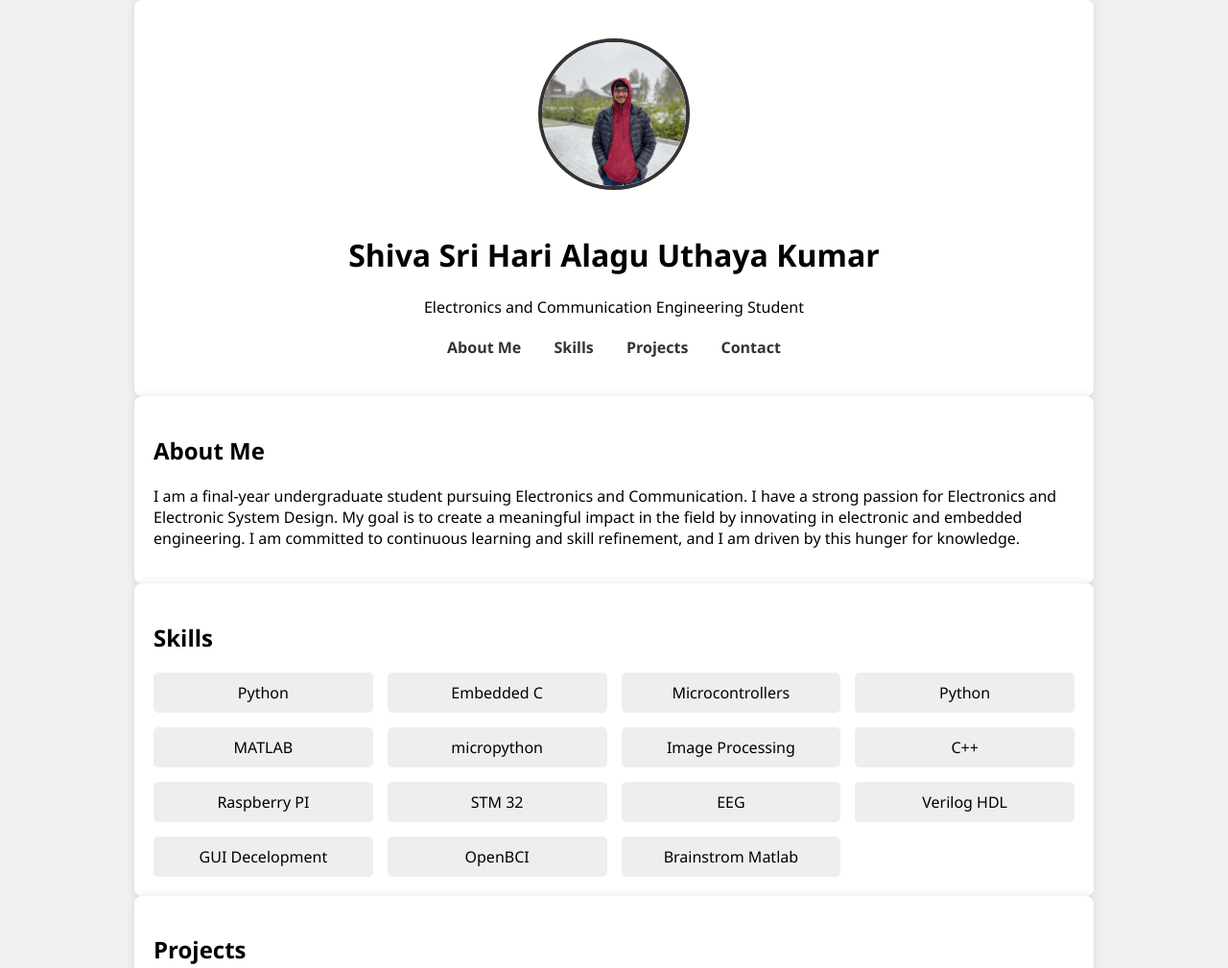
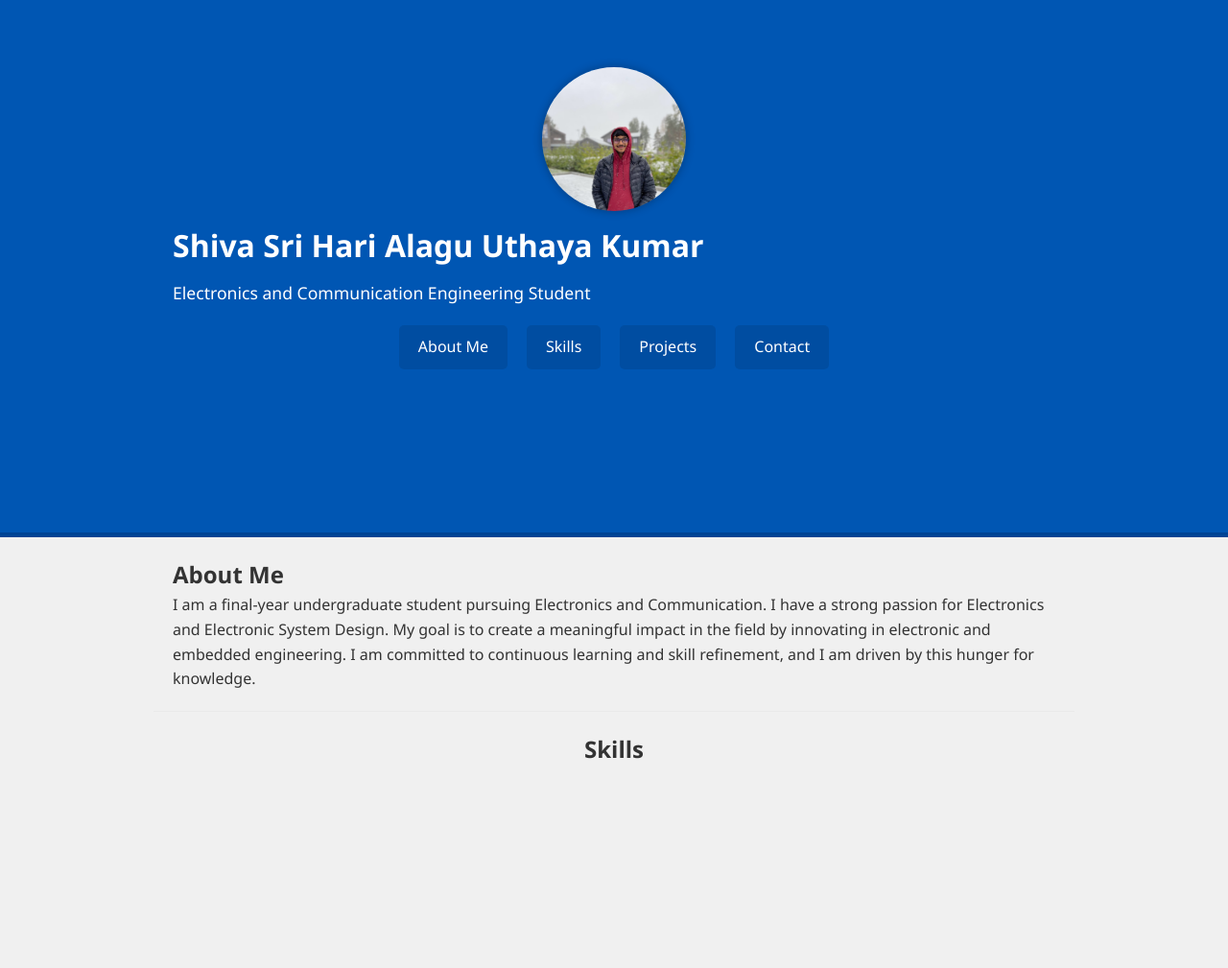
Before and after one commit to SHIVASRIHARIALU/CV, a plain HTML site: page index.html in a window 1280 px wide. Shown: the top 1009 px of the page at 96% size. After the commit the page ends 800 px from the top, so only its background shows below. Drawn offline with Linux system fonts and the light colour scheme.

Commit message:
Update styles.css

```diff
--- a/styles.css
+++ b/styles.css
@@ -1,75 +1,152 @@
-/* Add to your existing styles.css */
+/* Base Reset */
+* {
+    margin: 0;
+    padding: 0;
+    box-sizing: border-box;
+}
 
 body, html {
-    margin: 0;
-    padding: 0;
     width: 100%;
     height: 100%;
     font-family: 'Segoe UI', Tahoma, Geneva, Verdana, sans-serif;
+    color: #333;
+    line-height: 1.6;
     background-color: #f0f0f0;
+    overflow-x: hidden;
 }
 
+/* Smooth Scroll */
+html {
+    scroll-behavior: smooth;
+}
+
+/* Container */
 .container {
     max-width: 960px;
     margin: auto;
     padding: 20px;
-    background-color: #fff;
-    box-shadow: 0 0 10px rgba(0, 0, 0, 0.1);
-    border-radius: 8px;
     overflow: hidden;
 }
 
-.header-container {
-    text-align: center;
-    padding: 20px;
+/* Header */
+header {
+    background: #0056b3;
+    color: #fff;
+    padding-top: 30px;
+    min-height: 70vh;
+    border-bottom: 5px solid #004494;
+    position: relative;
 }
 
 .profile-pic {
-    text-align: center;
-    padding: 20px;
+    width: 150px;
+    height: 150px;
+    overflow: hidden;
+    border-radius: 50%;
+    margin: 20px auto 10px;
+    box-shadow: 0 0 10px rgba(0, 0, 0, 0.3);
 }
 
 .profile-pic img {
-    width: 150px;
-    height: 150px;
-    border-radius: 50%; /* Makes the image round */
-    border: 4px solid #333; /* Adds a border around the image */
-    object-fit: cover; /* Ensures the image covers the area without losing aspect ratio */
+    width: 100%;
+    height: auto;
 }
 
+header h1 {
+    margin: 10px 0;
+}
+
+header p {
+    font-size: 1.1em;
+    margin-bottom: 20px;
+}
+
+/* Navigation */
 nav {
-    text-align: center;
-    margin: 20px 0;
+    display: flex;
+    justify-content: center;
+    margin-bottom: 20px;
 }
 
 nav a {
+    color: #fff;
     text-decoration: none;
-    color: #333;
-    margin: 0 15px;
-    font-weight: bold;
+    padding: 10px 20px;
+    margin: 0 10px;
+    border-radius: 5px;
+    background: rgba(0, 0, 0, 0.1);
+    transition: background-color 0.3s ease;
 }
 
-nav a:hover {
-    color: #007bff;
+nav a:hover, nav a:focus {
+    background: rgba(0, 0, 0, 0.2);
 }
 
-.skills-list, .projects-grid {
-    display: grid;
-    grid-template-columns: repeat(auto-fit, minmax(200px, 1fr));
-    gap: 15px;
+/* Sections */
+section {
+    padding: 20px 0;
+    border-bottom: 1px solid #eaeaea;
+}
+
+.skills, .projects {
     text-align: center;
 }
 
 .skill, .project {
+    display: inline-block;
+    background: #eee;
+    padding: 10px 15px;
+    margin: 10px;
+    border-radius: 5px;
+    transition: transform 0.3s ease;
+}
+
+.skill:hover, .project:hover {
+    transform: translateY(-5px);
+    cursor: pointer;
+}
+
+/* Contact Form */
+.contact form {
+    max-width: 500px;
+    margin: auto;
+    text-align: left;
+}
+
+.contact input[type="text"],
+.contact input[type="email"],
+.contact textarea {
+    width: 100%;
     padding: 10px;
-    background-color: #eee;
+    margin: 10px 0;
+    border: 1px solid #ddd;
     border-radius: 5px;
 }
 
+.contact button {
+    display: block;
+    width: 100%;
+    padding: 10px;
+    margin: 20px 0 0;
+    background-color: #0056b3;
+    color: white;
+    border: 0;
+    cursor: pointer;
+    border-radius: 5px;
+    transition: background-color 0.3s;
+}
+
+.contact button:hover {
+    background-color: #004494;
+}
+
+/* Footer */
 footer {
+    background: #333;
+    color: #fff;
     text-align: center;
-    padding: 10px;
-    background-color: #333;
-    color: white;
-    margin-top: 20px;
+    padding: 10px 0;
+    position: relative;
+    bottom: 0;
+    width: 100%;
 }
```
